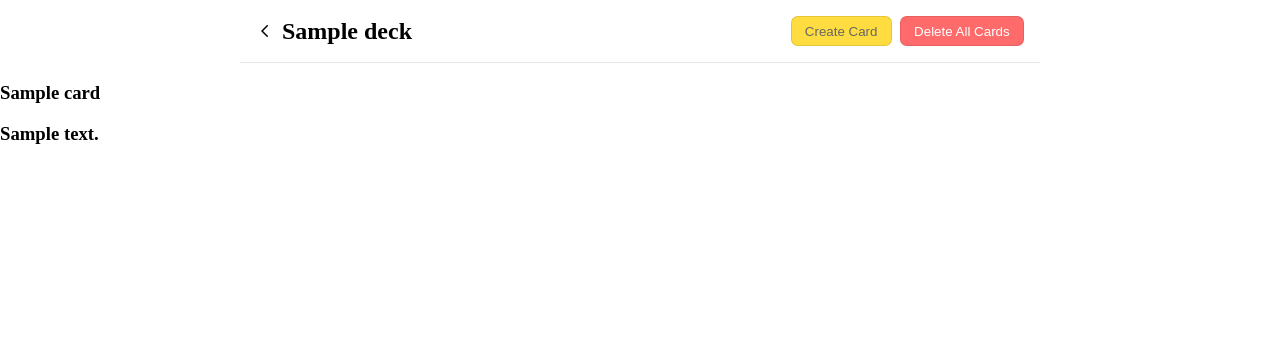
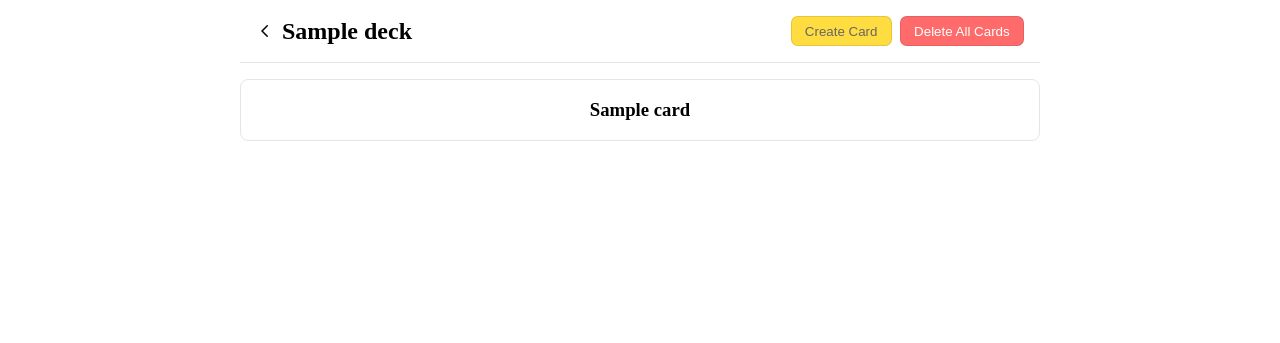
Before and after one commit to walidkhamees/Recallr, a Flask app: template app/templates/deck.html in a window 1280 px wide. Shown: the part 82-425 px from the top of the page. Run offline with Flask 3, Linux system fonts and the light colour scheme; the template is opened without the code that fills it: most values are stand-ins (such as "Sample title", 1, 10 or a date in 2020).

Commit message:
feat(deck): adds card to html and the ability to flip them

```diff
--- a/app/static/css/deck-style.css
+++ b/app/static/css/deck-style.css
@@ -70,3 +70,28 @@ main > .container > h2 {
   background-color: #ff6b6b;
   color: #fff;
 }
+
+.cards {
+  margin-top: 1em;
+  display: flex;
+  width: 100%;
+  flex-wrap: wrap;
+  gap: 1em;
+  justify-content: center;
+  align-items: center;
+}
+
+.card {
+  flex: 1;
+  display: flex;
+  flex-direction: column;
+  align-items: center;
+  justify-content: center;
+  cursor: pointer;
+  border: 1px solid rgba(0, 0, 0, 0.1);
+  border-radius: 0.5em;
+}
+
+.card .answer {
+    display: none;
+}
--- a/app/templates/deck.html
+++ b/app/templates/deck.html
@@ -118,6 +118,7 @@
         </div>
       </div>
 
+      <div class="container">
         <div class="cards">
           {% for card_id, card in deck.cards.items() %}
           <div class="card" data-card-id="{{ card_id }}" data-flipped="false">
@@ -130,6 +131,7 @@
           </div>
           {% endfor %}
         </div>
+      </div>
     </main>
 
     <footer>
@@ -137,6 +139,17 @@
     </footer>
 
     <script>
+      function convertStringToBoolean(booleanString) {
+        switch (booleanString.toLowerCase()) {
+          case "true":
+            return true;
+          case "false":
+            return false;
+          default:
+            return false;
+        }
+      }
+
       // Modals
       const createCardModal = document.querySelector("#create-card-modal");
       const deleteAllModal = document.querySelector("#delete-all-modal");
@@ -180,12 +193,23 @@
       const cards = document.querySelectorAll(".card");
 
       cards.forEach((card) => {
+        console.log(card);
+
         card.addEventListener("click", () => {
-          const fliped = card.getAttribute("data-flipped");
-          if (fliped === "true") {
+          const flipped = convertStringToBoolean(
+            card.getAttribute("data-flipped"),
+          );
+
+          console.log(flipped);
+
+          if (flipped) {
             card.setAttribute("data-flipped", "false");
             card.querySelector(".answer").style.display = "none";
             card.querySelector(".question").style.display = "block";
+          } else {
+            card.setAttribute("data-flipped", "true");
+            card.querySelector(".answer").style.display = "block";
+            card.querySelector(".question").style.display = "none";
           }
         });
       });
```
Lines whose indentation alone changed are shown as unchanged.
